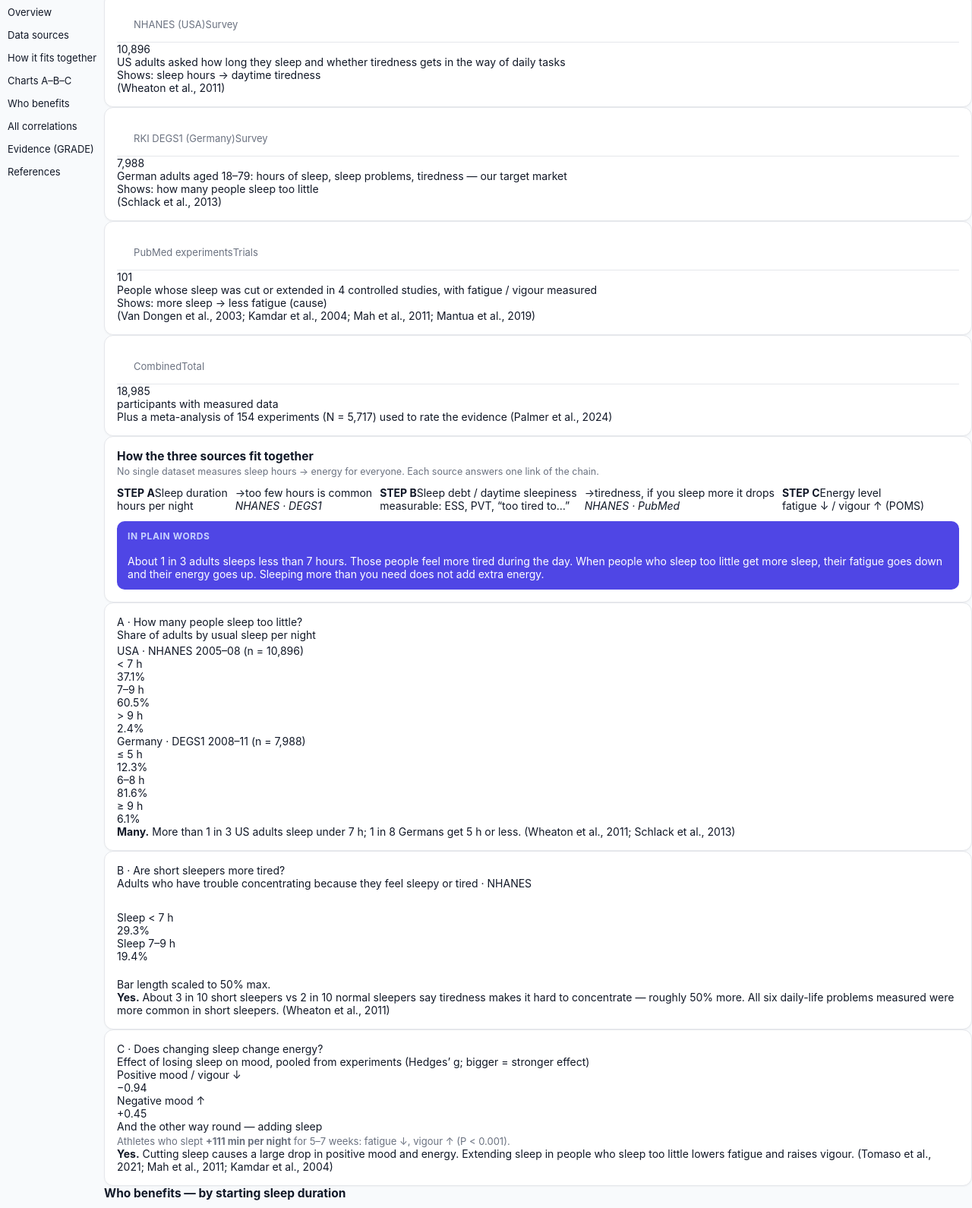
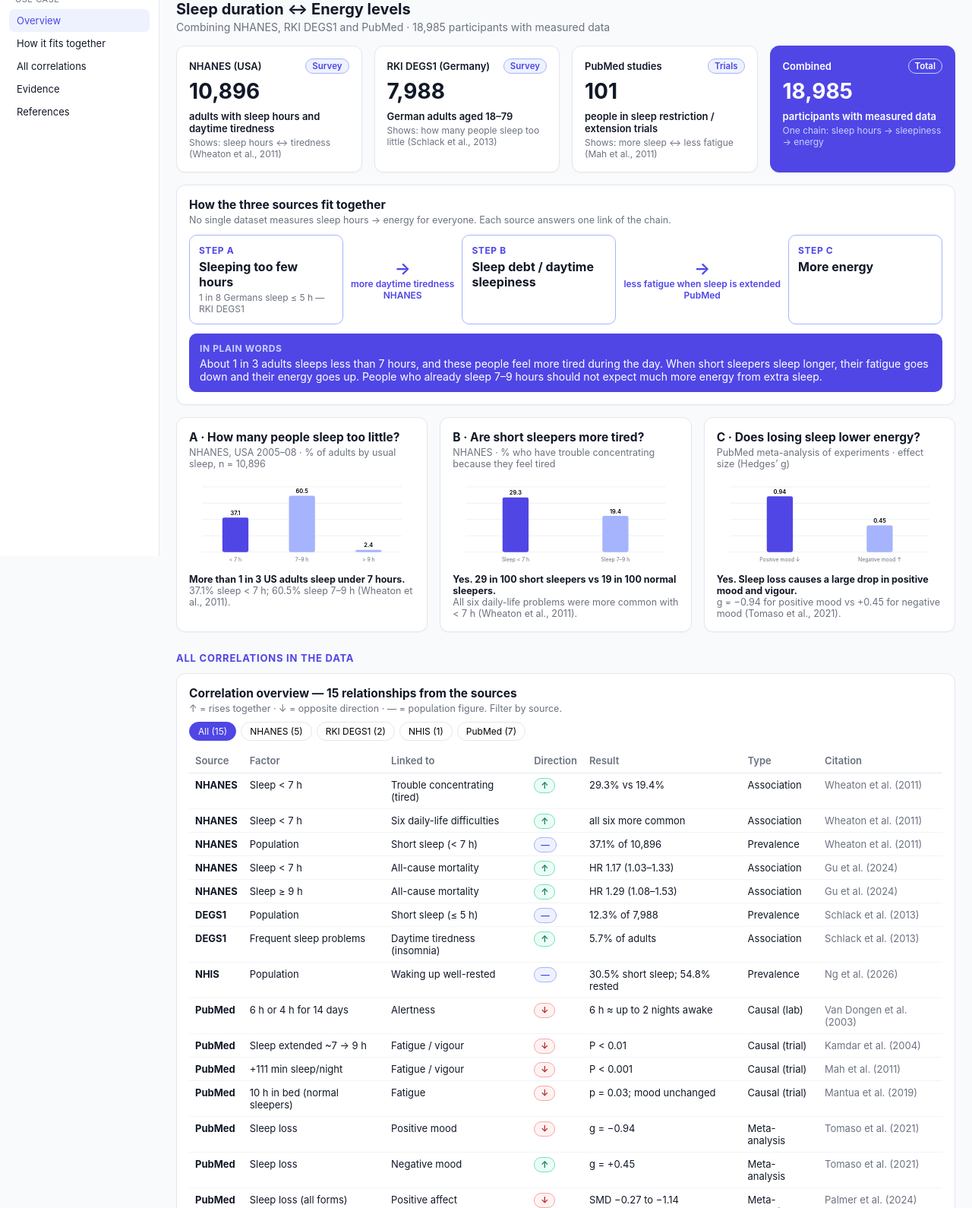
Before and after one commit to shrutigadhiya06-web/sleep-energy-dashboard, a plain HTML site: page index.html in a window 1280 px wide. Shown: the part 68-1658 px from the top of the page at 76% size. Drawn offline with Linux system fonts and the light colour scheme.

Commit message:
Update index.html

```diff
--- a/index.html
+++ b/index.html
@@ -1,163 +1,83 @@
-<!DOCTYPE html>
-<html lang="en">
-<head>
-<meta charset="UTF-8">
-<meta name="viewport" content="width=device-width, initial-scale=1">
-<title>Sleep Duration ↔ Energy Levels · Longevity Analytics</title>
+<!DOCTYPE html><html lang="en"><head><meta charset="utf-8"><meta name="viewport" content="width=device-width,initial-scale=1">
+<title>Sleep Duration ↔ Energy · Combined Evidence Dashboard</title>
 <link rel="stylesheet" href="style.css">
-</head>
-<body>
-<div class="app">
-<nav>
-<div class="brand"><div class="logo">L</div>Longevity Analytics</div>
-<div class="lbl">Use case</div>
-<a href="#overview">Overview</a>
-<a href="#sources">Data sources</a>
-<a href="#chain">How it fits together</a>
-<a href="#charts">Charts A–B–C</a>
-<a href="#who">Who benefits</a>
-<a href="#correlations">All correlations</a>
-<a href="#evidence">Evidence (GRADE)</a>
-<a href="#refs">References</a>
-</nav>
-<main>
-<div id="overview" class="crumb">Home / Use cases / Sleep / Energy</div>
-<h1>Sleep duration ↔ Energy levels</h1>
-<p class="sub">Combines NHANES (USA), RKI DEGS1 (Germany) and PubMed experiments · 18,985 participants with measured data</p>
-<section id="sources">
-<div class="grid4">
-<div class="card kpi">
-<div class="top">NHANES (USA) <span class="tag">Survey</span></div>
-<div class="num">10,896</div>
-<div class="what">US adults asked how long they sleep and whether tiredness gets in the way of daily tasks</div>
-<div class="cite">Shows: sleep hours → daytime tiredness<br>(Wheaton et al., 2011)</div>
-</div>
-<div class="card kpi">
-<div class="top">RKI DEGS1 (Germany) <span class="tag">Survey</span></div>
-<div class="num">7,988</div>
-<div class="what">German adults aged 18–79: hours of sleep, sleep problems, tiredness — our target market</div>
-<div class="cite">Shows: how many people sleep too little<br>(Schlack et al., 2013)</div>
-</div>
-<div class="card kpi">
-<div class="top">PubMed experiments <span class="tag">Trials</span></div>
-<div class="num">101</div>
-<div class="what">People whose sleep was cut or extended in 4 controlled studies, with fatigue / vigour measured</div>
-<div class="cite">Shows: more sleep → less fatigue (cause)<br>(Van Dongen et al., 2003; Kamdar et al., 2004; Mah et al., 2011; Mantua et al., 2019)</div>
-</div>
-<div class="card kpi total">
-<div class="top">Combined <span class="tag">Total</span></div>
-<div class="num">18,985</div>
-<div class="what">participants with measured data</div>
-<div class="cite">Plus a meta-analysis of 154 experiments (N = 5,717) used to rate the evidence (Palmer et al., 2024)</div>
-</div>
-</div>
-</section>
-<section id="chain" class="card">
-<h2>How the three sources fit together</h2>
-<p class="sub">No single dataset measures sleep hours → energy for everyone. Each source answers one link of the chain.</p>
-<div class="chain">
-<div class="step"><b>STEP A</b>Sleep duration<br><span class="src">hours per night</span></div>
-<div class="arrow"><span>→</span>too few hours is common<br><i>NHANES · DEGS1</i></div>
-<div class="step"><b>STEP B</b>Sleep debt / daytime sleepiness<br><span class="src">measurable: ESS, PVT, “too tired to…”</span></div>
-<div class="arrow"><span>→</span>tiredness, if you sleep more it drops<br><i>NHANES · PubMed</i></div>
-<div class="step"><b>STEP C</b>Energy level<br><span class="src">fatigue ↓ / vigour ↑ (POMS)</span></div>
-</div>
-<div class="plain"><b>IN PLAIN WORDS</b><br>About 1 in 3 adults sleeps less than 7 hours. Those people feel more tired during the day. When people who sleep too little get more sleep, their fatigue goes down and their energy goes up. Sleeping more than you need does not add extra energy.</div>
-</section>
-<section id="charts">
-<div class="grid3">
-<div class="card">
-<div class="chart-title">A · How many people sleep too little?</div>
-<div class="src">Share of adults by usual sleep per night</div>
-<div class="bars">
-<div class="split" style="margin-top:4px;border:0;padding:0">USA · NHANES 2005–08 (n = 10,896)</div>
-<div class="brow"><span>&lt; 7 h</span><div class="track"><div class="fill" style="width:37.1%" data-tip="NHANES: 37.1% sleep less than 7 h on weekdays"></div></div><span class="val">37.1%</span></div>
-<div class="brow"><span>7–9 h</span><div class="track"><div class="fill ref" style="width:60.5%" data-tip="NHANES: 60.5% sleep 7–9 h"></div></div><span class="val">60.5%</span></div>
-<div class="brow"><span>&gt; 9 h</span><div class="track"><div class="fill ref" style="width:2.4%" data-tip="NHANES: 2.4% sleep more than 9 h"></div></div><span class="val">2.4%</span></div>
-<div class="split">Germany · DEGS1 2008–11 (n = 7,988)</div>
-<div class="brow"><span>≤ 5 h</span><div class="track"><div class="fill" style="width:12.3%" data-tip="DEGS1: 12.3% sleep 5 h or less"></div></div><span class="val">12.3%</span></div>
-<div class="brow"><span>6–8 h</span><div class="track"><div class="fill ref" style="width:81.6%" data-tip="DEGS1: 81.6% sleep 6–8 h"></div></div><span class="val">81.6%</span></div>
-<div class="brow"><span>≥ 9 h</span><div class="track"><div class="fill ref" style="width:6.1%" data-tip="DEGS1: 6.1% sleep 9 h or more"></div></div><span class="val">6.1%</span></div>
-</div>
-<div class="answer"><b>Many.</b> More than 1 in 3 US adults sleep under 7 h; 1 in 8 Germans get 5 h or less. (Wheaton et al., 2011; Schlack et al., 2013)</div>
-</div>
-<div class="card">
-<div class="chart-title">B · Are short sleepers more tired?</div>
-<div class="src">Adults who have trouble concentrating because they feel sleepy or tired · NHANES</div>
-<div class="bars" style="margin-top:28px">
-<div class="brow"><span>Sleep &lt; 7 h</span><div class="track"><div class="fill" style="width:58.6%" data-tip="29.3% of short sleepers (&lt;7 h) report trouble concentrating from tiredness"></div></div><span class="val">29.3%</span></div>
-<div class="brow"><span>Sleep 7–9 h</span><div class="track"><div class="fill ref" style="width:38.8%" data-tip="19.4% of 7–9 h sleepers report trouble concentrating from tiredness"></div></div><span class="val">19.4%</span></div>
-</div>
-<div class="note" style="margin-top:20px">Bar length scaled to 50% max.</div>
-<div class="answer"><b>Yes.</b> About 3 in 10 short sleepers vs 2 in 10 normal sleepers say tiredness makes it hard to concentrate — roughly 50% more. All six daily-life problems measured were more common in short sleepers. (Wheaton et al., 2011)</div>
-</div>
-<div class="card">
-<div class="chart-title">C · Does changing sleep change energy?</div>
-<div class="src">Effect of losing sleep on mood, pooled from experiments (Hedges’ g; bigger = stronger effect)</div>
-<div class="bars">
-<div class="brow"><span>Positive mood / vigour ↓</span><div class="track"><div class="fill" style="width:94%" data-tip="Sleep loss lowers positive mood: g = −0.94 (large), 64 studies (Tomaso et al., 2021)"></div></div><span class="val">−0.94</span></div>
-<div class="brow"><span>Negative mood ↑</span><div class="track"><div class="fill ref" style="width:45%" data-tip="Sleep loss raises negative mood: g = +0.45 (moderate) (Tomaso et al., 2021)"></div></div><span class="val">+0.45</span></div>
-</div>
-<div class="split">And the other way round — adding sleep</div>
-<p class="sub" style="font-size:13px">Athletes who slept <b>+111 min per night</b> for 5–7 weeks: fatigue ↓, vigour ↑ (P &lt; 0.001).</p>
-<div class="answer"><b>Yes.</b> Cutting sleep causes a large drop in positive mood and energy. Extending sleep in people who sleep too little lowers fatigue and raises vigour. (Tomaso et al., 2021; Mah et al., 2011; Kamdar et al., 2004)</div>
-</div>
-</div>
-</section>
-<section id="who">
-<h2>Who benefits — by starting sleep duration</h2>
-<div class="who" style="margin-top:10px">
-<div class="card"><span class="pill p-high">Short sleepers (&lt; 7 h)</span><h3 style="margin-top:10px">Biggest gain</h3><p class="sub">Sleeping 1–2 h more reduced fatigue and raised vigour in trials (Kamdar et al., 2004; Mah et al., 2011).</p></div>
-<div class="card"><span class="pill p-mod">Normal sleepers (7–9 h)</span><h3 style="margin-top:10px">Small gain</h3><p class="sub">A week of 10 h in bed lowered fatigue a little, but sleepiness and mood did not change (Mantua et al., 2019).</p></div>
-<div class="card"><span class="pill p-low">Long sleepers (≥ 9 h)</span><h3 style="margin-top:10px">No expected gain</h3><p class="sub">More is not better: long sleep is linked to higher all-cause mortality, HR 1.29 (Gu et al., 2024). Check for other causes of tiredness.</p></div>
-</div>
-</section>
-<section id="correlations" class="card">
-<h2>All correlations collected</h2>
-<p class="sub">Factor, what it is linked to, direction and result — filter by study type or search.</p>
-<div class="filters" id="filters">
-<button class="on" data-f="all">All</button>
-<button data-f="Survey">Surveys</button>
-<button data-f="Trial">Trials</button>
-<button data-f="Meta-analysis">Meta-analyses</button>
-<input id="q" type="search" placeholder="Search (e.g. fatigue, Germany)…" aria-label="Search correlations">
-</div>
-<table>
-<thead><tr><th>Source</th><th>Type</th><th>Factor</th><th>Linked to</th><th>Direction</th><th>Result</th><th>n</th><th>Citation</th></tr></thead>
-<tbody id="tbody"></tbody>
-</table>
-<div class="note">“Survey” rows show associations; “Trial” rows show cause and effect.</div>
-</section>
-<section id="evidence" class="card">
-<h2>Strength of evidence (GRADE)</h2>
-<p class="sub">Rated with the GRADE domains: study design, risk of bias, consistency, directness, precision (Guyatt et al., 2008).</p>
-<div style="margin-top:8px">
-<div class="grade"><span class="pill p-high">High</span><div>Losing sleep lowers energy and positive mood — 154 experiments, N = 5,717 (Palmer et al., 2024; Tomaso et al., 2021)</div></div>
-<div class="grade"><span class="pill p-mod">Moderate</span><div>Short sleepers who extend sleep feel less fatigued and more vigorous — small trials, consistent results (Kamdar et al., 2004; Mah et al., 2011)</div></div>
-<div class="grade"><span class="pill p-low">Low / none</span><div>No real energy boost expected from extra sleep if you already sleep 7–9 h (Mantua et al., 2019)</div></div>
-<div class="grade"><span class="pill p-cau">Caution</span><div>≥ 9 h is linked to higher mortality, HR 1.29 (Gu et al., 2024); people underrate how impaired they are after 2 weeks at 6 h (Van Dongen et al., 2003)</div></div>
-</div>
-<div class="bottom">Track your sleep first, aim for 7–9 h, let the data decide.</div>
-</section>
-<section id="refs" class="card">
-<h2>References (Harvard)</h2>
-<ul class="refs" id="refs-list">
-<li>Gu, J., Wu, H., Diao, W., Ji, Y., Li, J. and Huo, J. (2024) ‘Association of sleep duration with risk of all-cause and cause-specific mortality among American adults: a population-based cohort study’, <i>Nature and Science of Sleep</i>, 16, pp. 949–962. doi:10.2147/NSS.S469638.</li>
-<li>Guyatt, G.H. et al. (2008) ‘GRADE: an emerging consensus on rating quality of evidence and strength of recommendations’, <i>BMJ</i>, 336(7650), pp. 924–926.</li>
-<li>Kamdar, B.B., Kaplan, K.A., Kezirian, E.J. and Dement, W.C. (2004) ‘The impact of extended sleep on daytime alertness, vigilance, and mood’, <i>Sleep Medicine</i>, 5(5), pp. 441–448. doi:10.1016/j.sleep.2004.05.003.</li>
-<li>Mah, C.D., Mah, K.E., Kezirian, E.J. and Dement, W.C. (2011) ‘The effects of sleep extension on the athletic performance of collegiate basketball players’, <i>Sleep</i>, 34(7), pp. 943–950. doi:10.5665/SLEEP.1132.</li>
-<li>Mantua, J. et al. (2019) ‘Sleep extension reduces fatigue in healthy, normally-sleeping young adults’, <i>Sleep Science</i>, 12(1), pp. 21–27. doi:10.5935/1984-0063.20190056.</li>
+</head><body><div class="app">
+<aside><div class="logo"><i>S</i>Longevity Analytics</div><div class="sec">Use case</div>
+<nav><a class="on" href="#ov">Overview</a><a href="#rel">How it fits together</a><a href="#corr">All correlations</a><a href="#ev">Evidence</a><a href="#refs">References</a></nav></aside>
+<main><div class="top">Home&nbsp;›&nbsp;Use cases&nbsp;›&nbsp;<b>Sleep duration ↔ Energy</b></div><div class="cont">
+<h1 id="ov">Sleep duration ↔ Energy levels</h1><p class="lead">Combining NHANES, RKI DEGS1 and PubMed · 18,985 participants with measured data</p>
+<div class="grid">
+<div class="card s3"><div class="kh">NHANES (USA)<span class="b nt">Survey</span></div><div class="v">10,896</div><div class="t">adults with sleep hours and daytime tiredness</div><div class="m">Shows: sleep hours ↔ tiredness (Wheaton et al., 2011)</div></div>
+<div class="card s3"><div class="kh">RKI DEGS1 (Germany)<span class="b nt">Survey</span></div><div class="v">7,988</div><div class="t">German adults aged 18–79</div><div class="m">Shows: how many people sleep too little (Schlack et al., 2013)</div></div>
+<div class="card s3"><div class="kh">PubMed studies<span class="b nt">Trials</span></div><div class="v">101</div><div class="t">people in sleep restriction / extension trials</div><div class="m">Shows: more sleep ↔ less fatigue (Mah et al., 2011)</div></div>
+<div class="card s3" style="background:#4F46E5;color:#fff;border-color:#4F46E5"><div class="kh">Combined<span class="b" style="color:#fff;border-color:#C7D2FE">Total</span></div><div class="v">18,985</div><div class="t">participants with measured data</div><div class="m" style="color:#C7D2FE">One chain: sleep hours → sleepiness → energy</div></div>
+
+<div class="card s12" id="rel"><h2>How the three sources fit together</h2><p class="sub">No single dataset measures sleep hours → energy for everyone. Each source answers one link of the chain.</p>
+<div class="chain"><div class="node"><b>Step A</b><div class="n">Sleeping too few hours</div><div class="m">1 in 8 Germans sleep ≤ 5 h — RKI DEGS1</div></div>
+<div class="arr"><span>→</span><span>more daytime tiredness<br>NHANES</span></div>
+<div class="node"><b>Step B</b><div class="n">Sleep debt / daytime sleepiness</div></div>
+<div class="arr"><span>→</span><span>less fatigue when sleep is extended<br>PubMed</span></div>
+<div class="node"><b>Step C</b><div class="n">More energy</div></div></div>
+<div class="plain"><b>In plain words</b><p>About 1 in 3 adults sleeps less than 7 hours, and these people feel more tired during the day. When short sleepers sleep longer, their fatigue goes down and their energy goes up. People who already sleep 7–9 hours should not expect much more energy from extra sleep.</p></div></div>
+
+<div class="card s4"><h2>A · How many people sleep too little?</h2><p class="sub">NHANES, USA 2005–08 · % of adults by usual sleep, n = 10,896</p><div id="nh"></div>
+<div class="foot"><b>More than 1 in 3 US adults sleep under 7 hours.</b><span>37.1% sleep &lt; 7 h; 60.5% sleep 7–9 h (Wheaton et al., 2011).</span></div></div>
+<div class="card s4"><h2>B · Are short sleepers more tired?</h2><p class="sub">NHANES · % who have trouble concentrating because they feel tired</p><div id="cmp"></div>
+<div class="foot"><b>Yes. 29 in 100 short sleepers vs 19 in 100 normal sleepers.</b><span>All six daily-life problems were more common with &lt; 7 h (Wheaton et al., 2011).</span></div></div>
+<div class="card s4"><h2>C · Does losing sleep lower energy?</h2><p class="sub">PubMed meta-analysis of experiments · effect size (Hedges’ g)</p><div id="rct"></div>
+<div class="foot"><b>Yes. Sleep loss causes a large drop in positive mood and vigour.</b><span>g = −0.94 for positive mood vs +0.45 for negative mood (Tomaso et al., 2021).</span></div></div>
+
+<div class="hdr" id="corr">All correlations in the data</div>
+<div class="card s12"><h2>Correlation overview — 15 relationships from the sources</h2><p class="sub">↑ = rises together · ↓ = opposite direction · — = population figure. Filter by source.</p>
+<div class="pill" id="cf"></div><div class="tw"><table id="ct"></table></div>
+<div class="foot"><span>NHANES, NHIS and DEGS1 are surveys → associations only. PubMed trials and meta-analyses → cause and effect.</span></div></div>
+
+<div class="card s4"><h2>DEGS1 · Sleep hours in Germany</h2><p class="sub">% of German adults by usual sleep, 2008–11, n = 7,988</p><div id="c_de"></div>
+<div class="foot"><b>1 in 8 German adults sleep 5 hours or less.</b><span>Schlack et al. (2013)</span></div></div>
+<div class="card s4"><h2>NHIS · Short sleep ↔ feeling rested</h2><p class="sub">% of US adults, 2024</p><div id="c_nhis"></div>
+<div class="foot"><b>Almost half of adults do not wake up well-rested.</b><span>Ng, Black and Adjaye-Gbewonyo (2026)</span></div></div>
+<div class="card s4"><h2>NHANES · Sleep hours ↔ mortality</h2><p class="sub">Hazard ratio vs 7–8 h (1.00), n = 24,141</p><div id="c_hr"></div>
+<div class="foot"><b>Both too little and too much sleep carry risk.</b><span>Gu et al. (2024)</span></div></div>
+
+<div class="card s6"><h2>PubMed · Sleep extension trials</h2><p class="sub">What changed when people slept longer</p><div class="tw"><table style="margin-top:6px">
+<tr><th>Who / how</th><th>Effect</th><th>Meaning</th><th>Source</th></tr>
+<tr><td>Healthy adults, ~7 → 9 h</td><td>P &lt; 0.01</td><td><span class="b up">Less fatigue, more vigour</span></td><td>Kamdar et al. (2004)</td></tr>
+<tr><td>Athletes, +111 min/night</td><td>P &lt; 0.001</td><td><span class="b up">Less fatigue, more vigour</span></td><td>Mah et al. (2011)</td></tr>
+<tr><td>Athletes, sleepiness (ESS)</td><td>P &lt; 0.01</td><td><span class="b up">Less sleepy</span></td><td>Mah et al. (2011)</td></tr>
+<tr><td>Normal sleepers, 10 h in bed</td><td>p = 0.03</td><td><span class="b nt">Small fatigue drop</span></td><td>Mantua et al. (2019)</td></tr></table></div></div>
+<div class="card s6"><h2>PubMed · Sleep loss ↔ energy, and safety</h2><p class="sub">Harm signals from short and long sleep</p><div class="tw"><table style="margin-top:6px">
+<tr><th>Relationship</th><th>Result</th><th>Source</th></tr>
+<tr><td>6 h for 14 days ↔ alertness</td><td><span class="b dn">≈ up to 2 nights awake</span></td><td>Van Dongen et al. (2003)</td></tr>
+<tr><td>Sleep loss ↔ positive affect</td><td><span class="b dn">SMD −0.27 to −1.14</span></td><td>Palmer et al. (2024)</td></tr>
+<tr><td>&lt; 7 h ↔ mortality</td><td><span class="b dn">HR 1.17</span></td><td>Gu et al. (2024)</td></tr>
+<tr><td>≥ 9 h ↔ mortality</td><td><span class="b dn">HR 1.29</span></td><td>Gu et al. (2024)</td></tr></table></div></div>
+
+<div class="card s12"><h2>Who benefits?</h2><p class="sub">The effect depends on how long you sleep now</p><div class="tw"><table style="margin-top:8px">
+<tr><th>Starting sleep duration</th><th>Expected energy benefit</th><th>Evidence</th></tr>
+<tr><td>Short (&lt; 7 h)</td><td><span class="b up">Yes — most likely</span></td><td>Kamdar et al. (2004); Mah et al. (2011); Tomaso et al. (2021)</td></tr>
+<tr><td>Normal (7–9 h)</td><td><span class="b nt">Small at most</span></td><td>Mantua et al. (2019)</td></tr>
+<tr><td>Long (≥ 9 h)</td><td><span class="b dn">No extra benefit</span></td><td>Gu et al. (2024)</td></tr>
+<tr><td>Feels fine on 6 h</td><td><span class="b am">Risk — impairment not noticed</span></td><td>Van Dongen et al. (2003)</td></tr></table></div></div>
+
+<div class="card s8" id="ev"><h2>Evidence from PubMed</h2><div class="pill" id="flt"></div><div class="tw"><table id="tb"></table></div></div>
+<div class="card s4"><h2>Conclusion</h2><p class="sub">GRADE-inspired rating (Guyatt et al., 2008)</p><div style="margin-top:12px">
+<div class="rate"><div class="ri" style="background:#10B981"></div><div><small>Losing sleep lowers energy and positive mood — 154 experiments (Palmer et al., 2024)</small><b style="color:#047857">High</b></div></div>
+<div class="rate"><div class="ri" style="background:#6366F1"></div><div><small>Short sleepers who sleep longer feel less fatigued (Kamdar et al., 2004; Mah et al., 2011)</small><b style="color:#4F46E5">Moderate</b></div></div>
+<div class="rate"><div class="ri" style="background:#EF4444"></div><div><small>Little extra energy for people already sleeping 7–9 h (Mantua et al., 2019)</small><b style="color:#B91C1C">Low / none</b></div></div>
+<div class="rate"><div class="ri" style="background:#F59E0B"></div><div><small>≥ 9 h linked to higher mortality, HR 1.29 (Gu et al., 2024)</small><b style="color:#B45309">Caution</b></div></div>
+<div class="plain" style="margin-top:4px"><p style="margin:0;font-weight:700">Track sleep first, aim for 7–9 hours, let the data decide.</p></div></div></div>
+
+<div class="card s12" id="refs"><h2>References</h2><ol>
+<li>Gu, J., Wu, H., Diao, W., Ji, Y., Li, J. and Huo, J. (2024) 'Association of sleep duration with risk of all-cause and cause-specific mortality among American adults: a population-based cohort study', <i>Nature and Science of Sleep</i>, 16, pp. 949–962.</li>
+<li>Guyatt, G.H. et al. (2008) 'GRADE: an emerging consensus on rating quality of evidence and strength of recommendations', <i>BMJ</i>, 336(7650), pp. 924–926.</li>
+<li>Kamdar, B.B., Kaplan, K.A., Kezirian, E.J. and Dement, W.C. (2004) 'The impact of extended sleep on daytime alertness, vigilance, and mood', <i>Sleep Medicine</i>, 5(5), pp. 441–448.</li>
+<li>Mah, C.D., Mah, K.E., Kezirian, E.J. and Dement, W.C. (2011) 'The effects of sleep extension on the athletic performance of collegiate basketball players', <i>Sleep</i>, 34(7), pp. 943–950.</li>
+<li>Mantua, J. et al. (2019) 'Sleep extension reduces fatigue in healthy, normally-sleeping young adults', <i>Sleep Science</i>, 12(1), pp. 21–27.</li>
 <li>Ng, A.E., Black, L.I. and Adjaye-Gbewonyo, D. (2026) <i>Short sleep duration and sleep difficulties among adults: United States, 2024</i>. NCHS Data Brief No. 559. Hyattsville, MD: National Center for Health Statistics.</li>
-<li>Palmer, C.A. et al. (2024) ‘Sleep loss and emotion: a systematic review and meta-analysis of over 50 years of experimental research’, <i>Psychological Bulletin</i>, 150(4), pp. 440–463. doi:10.1037/bul0000410.</li>
-<li>Schlack, R., Hapke, U., Maske, U., Busch, M.A. and Cohrs, S. (2013) ‘Frequency and distribution of sleep problems and insomnia in the adult population in Germany: results of the German Health Interview and Examination Survey for Adults (DEGS1)’, <i>Bundesgesundheitsblatt</i>, 56(5–6), pp. 740–748. doi:10.1007/s00103-013-1689-2.</li>
-<li>Tomaso, C.C., Johnson, A.B. and Nelson, T.D. (2021) ‘The effect of sleep deprivation and restriction on mood, emotion, and emotion regulation: three meta-analyses in one’, <i>Sleep</i>, 44(6), zsaa289. doi:10.1093/sleep/zsaa289.</li>
-<li>Van Dongen, H.P.A., Maislin, G., Mullington, J.M. and Dinges, D.F. (2003) ‘The cumulative cost of additional wakefulness: dose-response effects on neurobehavioral functions and sleep physiology from chronic sleep restriction and total sleep deprivation’, <i>Sleep</i>, 26(2), pp. 117–126.</li>
-<li>Wheaton, A.G., Liu, Y., Perry, G.S. and Croft, J.B. (2011) ‘Effect of short sleep duration on daily activities — United States, 2005–2008’, <i>Morbidity and Mortality Weekly Report</i>, 60(8), pp. 239–242.</li>
-</ul>
-</section>
-</main>
-</div>
-<div id="tip" role="tooltip"></div>
-<script src="app.js"></script>
-</body>
-</html>
+<li>Palmer, C.A. et al. (2024) 'Sleep loss and emotion: a systematic review and meta-analysis of over 50 years of experimental research', <i>Psychological Bulletin</i>, 150(4), pp. 440–463.</li>
+<li>Schlack, R., Hapke, U., Maske, U., Busch, M.A. and Cohrs, S. (2013) 'Frequency and distribution of sleep problems and insomnia in the adult population in Germany (DEGS1)', <i>Bundesgesundheitsblatt</i>, 56(5–6), pp. 740–748.</li>
+<li>Tomaso, C.C., Johnson, A.B. and Nelson, T.D. (2021) 'The effect of sleep deprivation and restriction on mood, emotion, and emotion regulation: three meta-analyses in one', <i>Sleep</i>, 44(6), zsaa289.</li>
+<li>Van Dongen, H.P.A., Maislin, G., Mullington, J.M. and Dinges, D.F. (2003) 'The cumulative cost of additional wakefulness', <i>Sleep</i>, 26(2), pp. 117–126.</li>
+<li>Wheaton, A.G., Liu, Y., Perry, G.S. and Croft, J.B. (2011) 'Effect of short sleep duration on daily activities — United States, 2005–2008', <i>MMWR</i>, 60(8), pp. 239–242.</li></ol></div>
+</div></div></main></div>
+<script src="app.js"></script></body></html>
```
